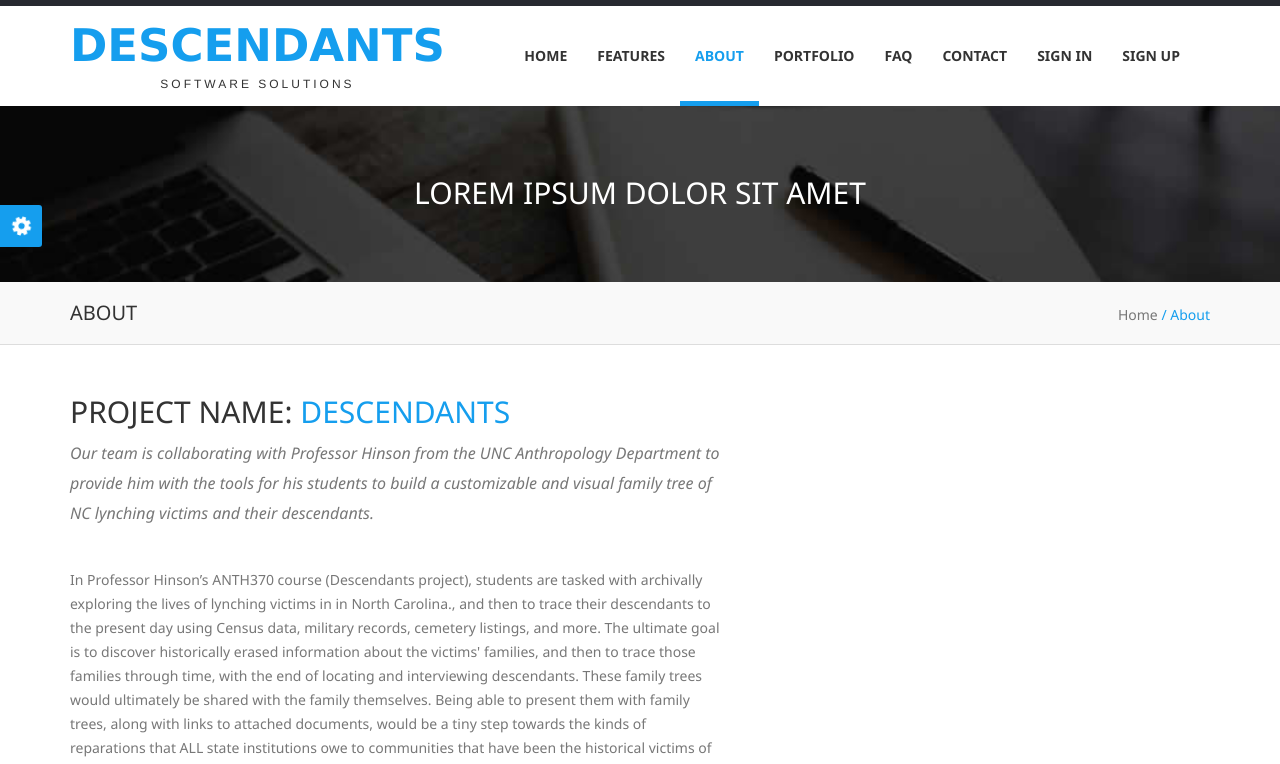
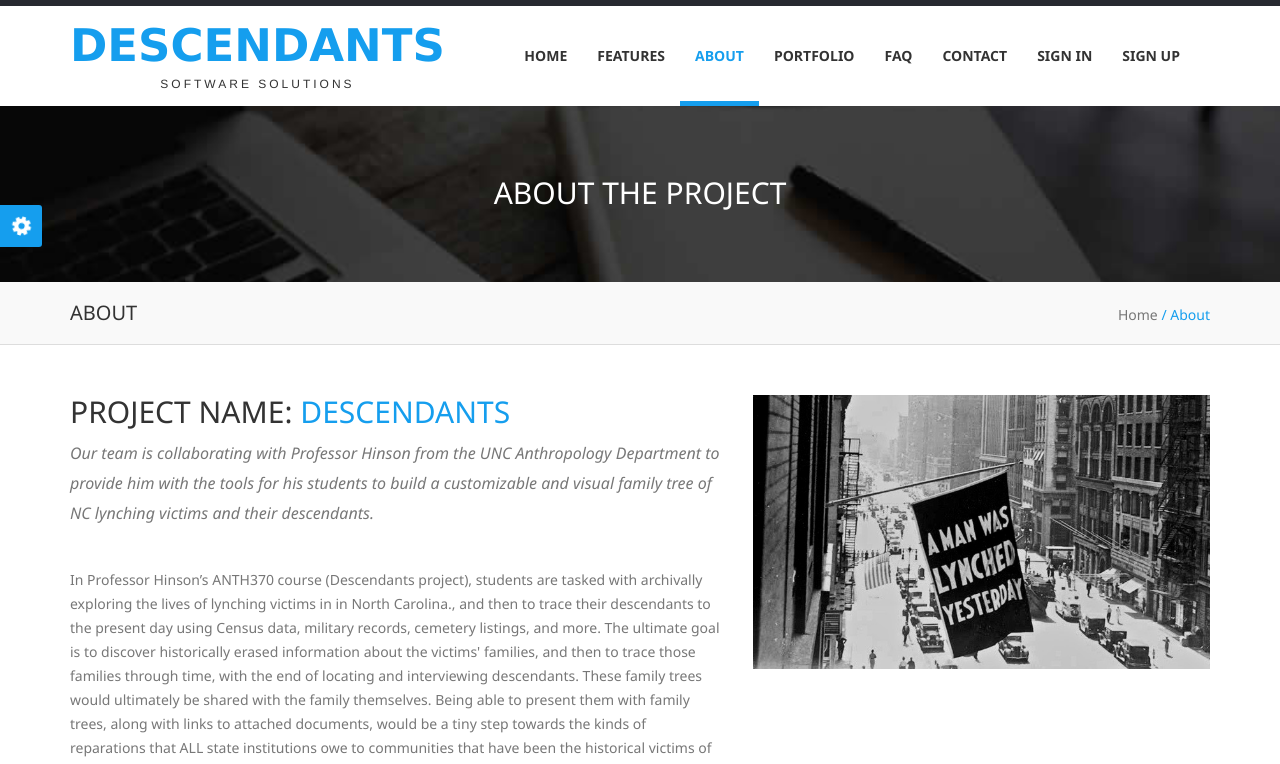
Before and after one commit to jade457/Descendants-Project, a plain HTML site: page about.html in a window 1280 px wide. Shown: the part 30-794 px from the top of the page. Drawn offline with nearby package versions, Linux system fonts and the light colour scheme.

Commit message:
added image

```diff
--- a/about.html
+++ b/about.html
@@ -75,7 +75,7 @@
     <section id="top_banner">
         <div class="banner">
             <div class="inner text-center">
-                <h2>Lorem ipsum dolor sit amet</h2>
+                <h2>About the Project</h2>
             </div>
         </div>
         <div class="page_info">
@@ -116,7 +116,7 @@
                     <!-- <button type="button" class="btn btn-primary slide">Learn More <i class="fa fa-caret-right"></i></button> -->
                 </div>
                 <div class="col-xs-12 col-sm-6 col-md-6 col-lg-5">
-                    <!-- <img height="" width="auto" src="img/iphone62.png" class="attachment-full img-responsive" alt=""> -->
+                  <img height="" width="auto" src="img/about_image.jpg" class="attachment-full img-responsive" alt="">
                 </div>
             </div>
         </div>
```
Also changed, not shown: img/about_image.jpg (added).
